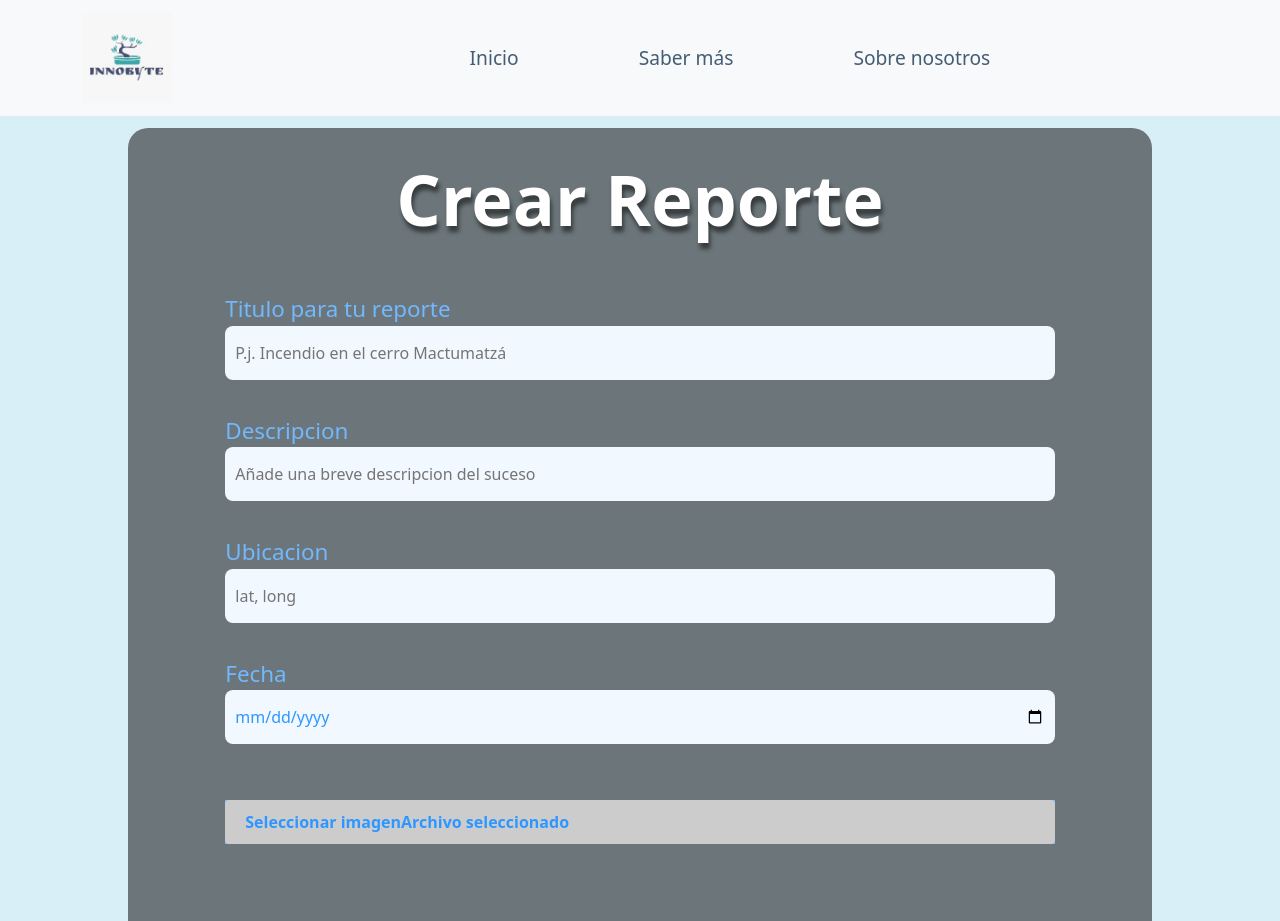
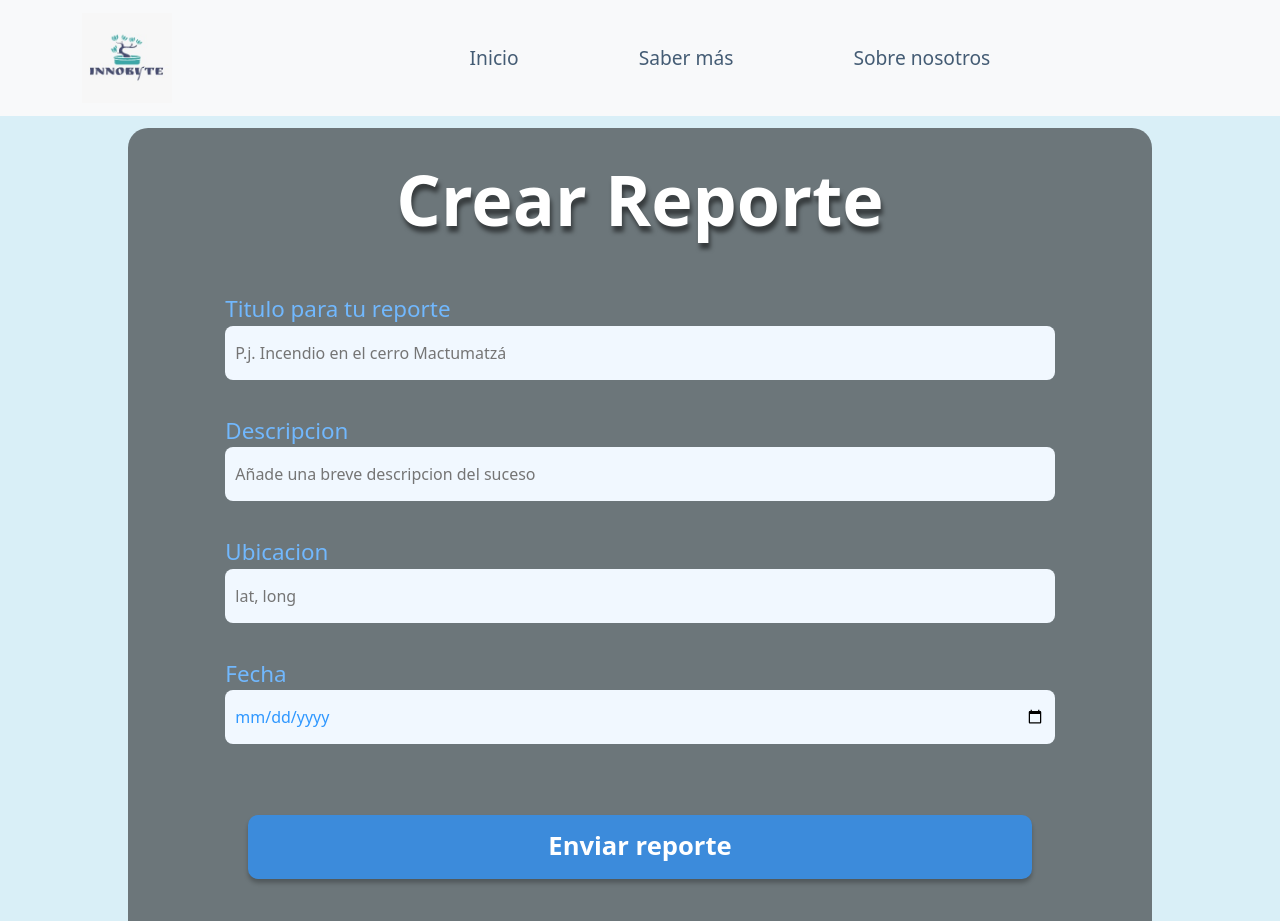
Before and after one commit to MartinRincon03/Hackaton, a React (Vite) app: page /crearreporte in a window 1280 px wide. Shown: the top 921 px of the page. Built offline with nearby package versions, Linux system fonts and the light colour scheme; a web font is replaced by a local one.

Commit message:
upload changes

```diff
--- a/src/components/organism/FormReporte.jsx
+++ b/src/components/organism/FormReporte.jsx
@@ -1,44 +1,42 @@
+import { useState, useRef } from "react";
 import Title from "../atoms/Title";
 import WrapperInput from "../molecules/WrapperInput";
 import "../../assets/styles/formReporter.css";
 
 function FormReporte() {
-  const handlerClick = () => {
-    e.preventDefault();
-    console.log("Envio los datos");
-  };
+  const form = useRef();
+
+  let endpoint = "http://localhost:3001/formularios/"
 
   return (
     <div className="form_register">
-      <Title
-        msn={"Crear Reporte"}
-      />
-      <form>
+      <Title msn={"Crear Reporte"} />
+      <form ref={form}>
         <WrapperInput
           msn="Titulo para tu reporte"
           type="text"
           placeholder="P.j. Incendio en el cerro Mactumatzá"
-          name={"titulo"}
+          name="titulo"
         />
         <WrapperInput
           msn="Descripcion"
           type="text"
           placeholder="Añade una breve descripcion del suceso"
-          name={"descripcion"}
+          name="descripcion"
         />
         <WrapperInput
           msn="Ubicacion"
           type="text"
           placeholder="lat, long"
-          name={"ubicacion"}
+          name="ubicacion"
         />
-        <WrapperInput msn="Fecha" type="date" placeholder="" name={"fecha"} />
-        <div class="custom-input_date">
-          <input type="file" id="image-input" accept="image/*" />
-          <label for="image-input">Seleccionar imagen</label>
-        </div>
-
-        <button type="button" handlerClick={handlerClick} className="btn-crear">
+        <WrapperInput
+          msn="Fecha"
+          type="date"
+          placeholder=""
+          name="fecha"
+        />
+        <button type="submit" className="btn-crear">
           Enviar reporte
         </button>
       </form>
```
